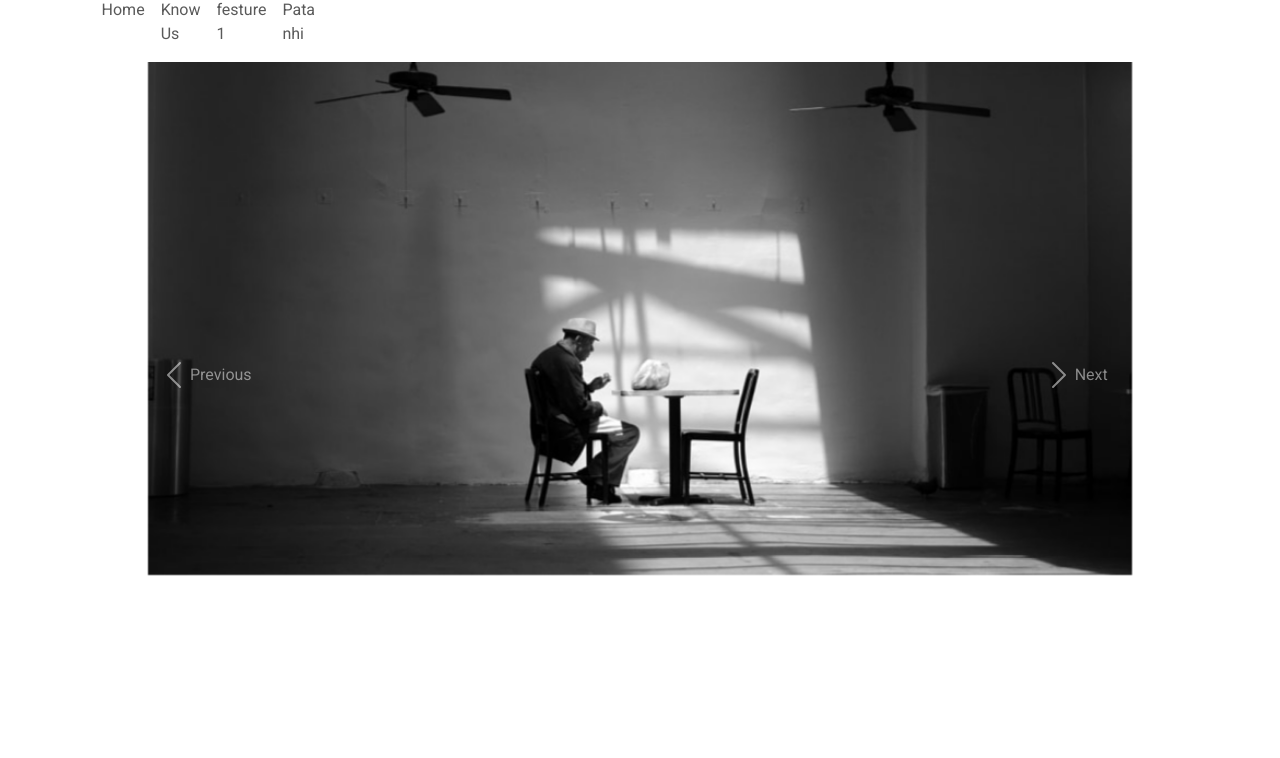
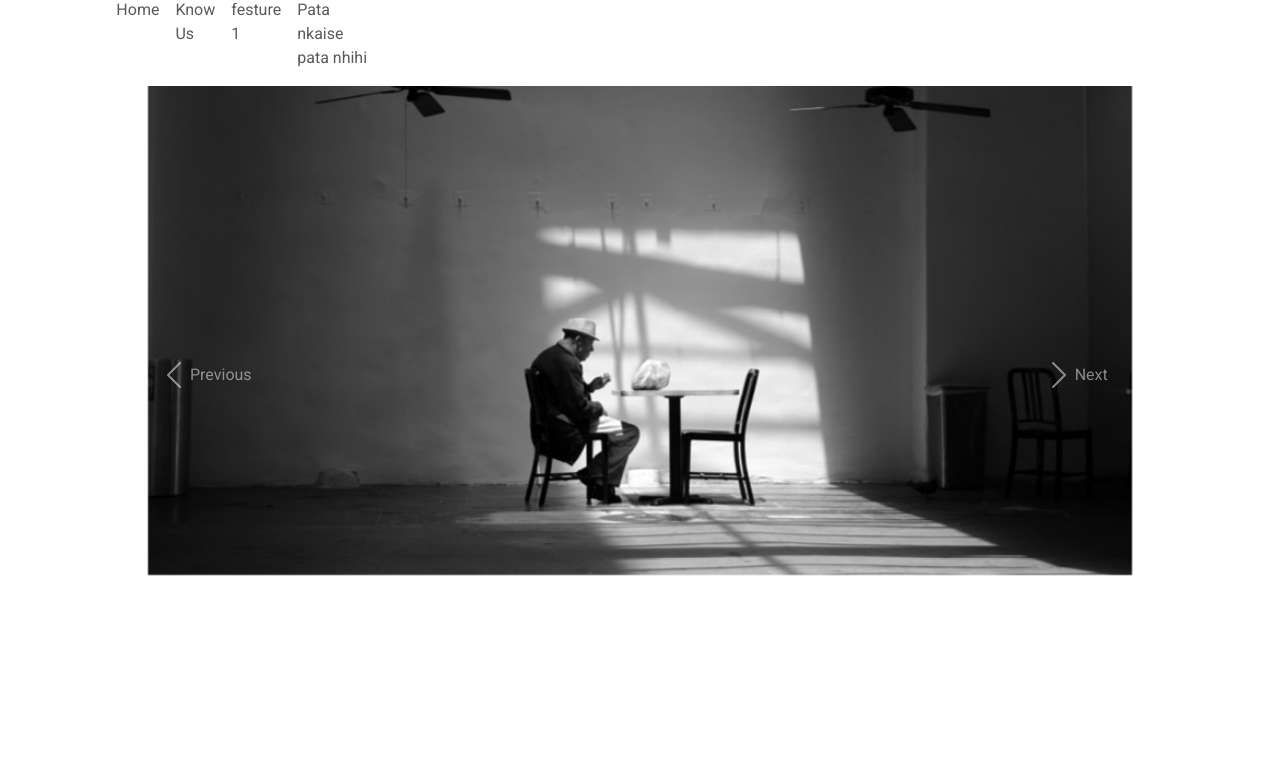
Before and after one commit to Developersubham18/inqusify, a plain HTML site: page index.html in a window 1280 px wide. Shown: the part 58-816 px from the top of the page. Drawn offline with nearby package versions, Linux system fonts and the light colour scheme; a web font is replaced by a local one.

Commit message:
nav bar added

```diff
--- a/index.html
+++ b/index.html
@@ -53,7 +53,7 @@
                 <a class="nav-link" href="#">festure 1</a>
               </li>
               <li class="nav-item">
-                <a class="nav-link">Pata nhi</a>
+                <a class="nav-link">Pata nkaise pata nhihi</a>
               </li>
             </ul>
           </div>
```
